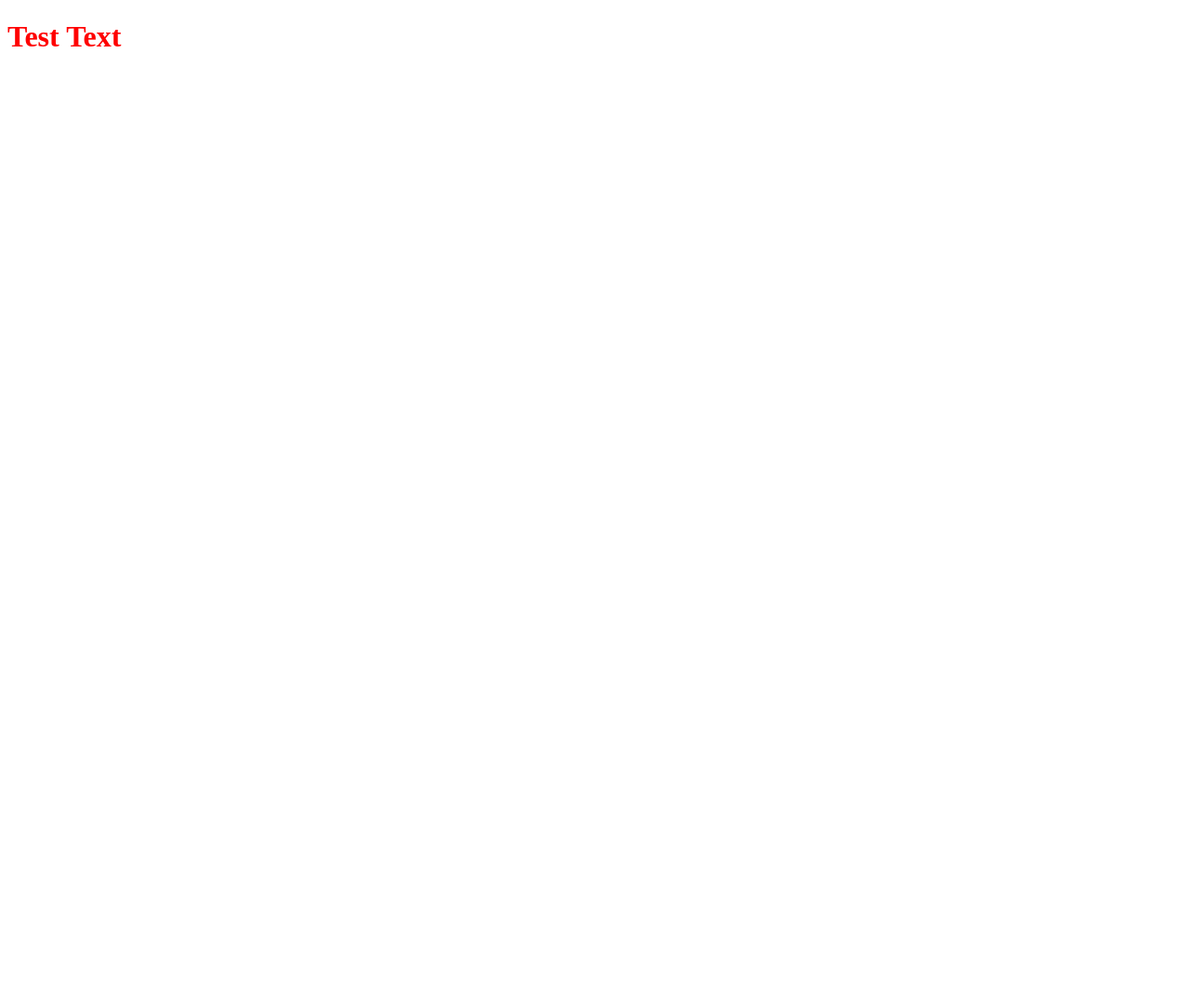
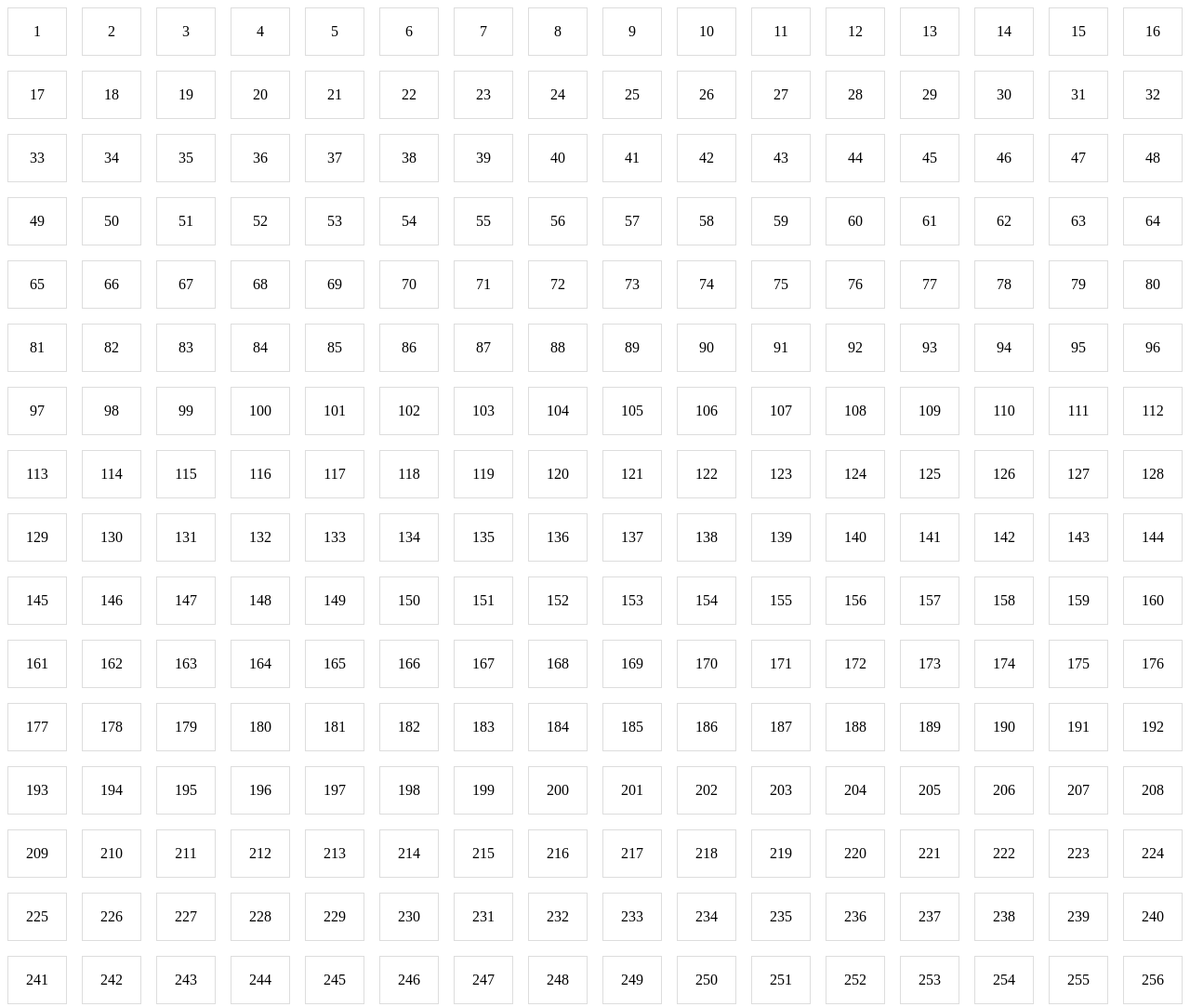
Before and after one commit to Kvetena/etch, a plain HTML site: page index.html in a window 1280 px wide. Shown: the whole page at 93% size. Before the commit the page ends 800 px from the top, so only its background shows below. Drawn offline with Linux system fonts and the light colour scheme.

Commit message:
16x16 grid created

```diff
--- a/index.html
+++ b/index.html
@@ -9,6 +9,8 @@
     <script src="script.js" defer></script>
 </head>
 <body>
-    <h1 class="h1">Test Text</h1>
+    <div id="container">
+
+    </div>
 </body>
 </html>
--- a/script.js
+++ b/script.js
@@ -1,2 +1,13 @@
-let h1 = document.querySelector('.h1');
-console.log(h1);
+const container = document.getElementById("container");
+
+function makeRows(rows, cols) {
+  container.style.setProperty('--grid-rows', rows);
+  container.style.setProperty('--grid-cols', cols);
+  for (c = 0; c < (rows * cols); c++) {
+    let cell = document.createElement("div");
+    cell.innerText = (c + 1);
+    container.appendChild(cell).className = "grid-item";
+  };
+};
+
+makeRows(16, 16);
--- a/style.css
+++ b/style.css
@@ -1,3 +1,17 @@
-.h1 {
-    color: red;
-}
+:root {
+    --grid-cols: 1;
+    --grid-rows: 1;
+  }
+
+  #container {
+    display: grid;
+    grid-gap: 1em;
+    grid-template-rows: repeat(var(--grid-rows), 1fr);
+    grid-template-columns: repeat(var(--grid-cols), 1fr);
+  }
+
+  .grid-item {
+    padding: 1em;
+    border: 1px solid #ddd;
+    text-align: center;
+  }
```
